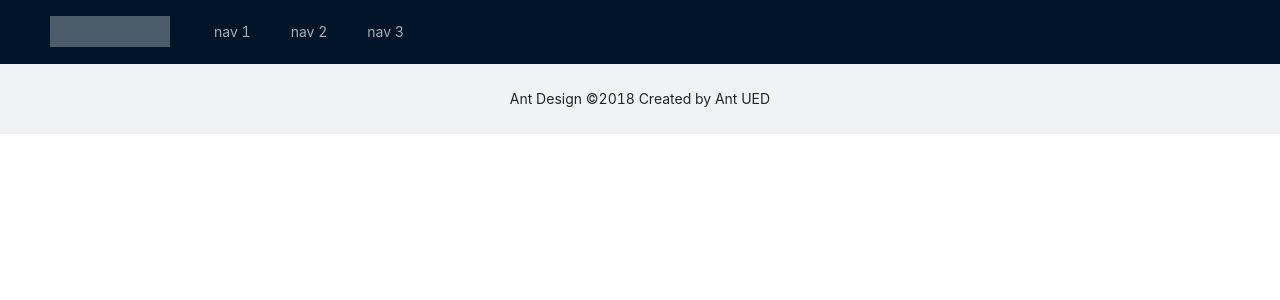
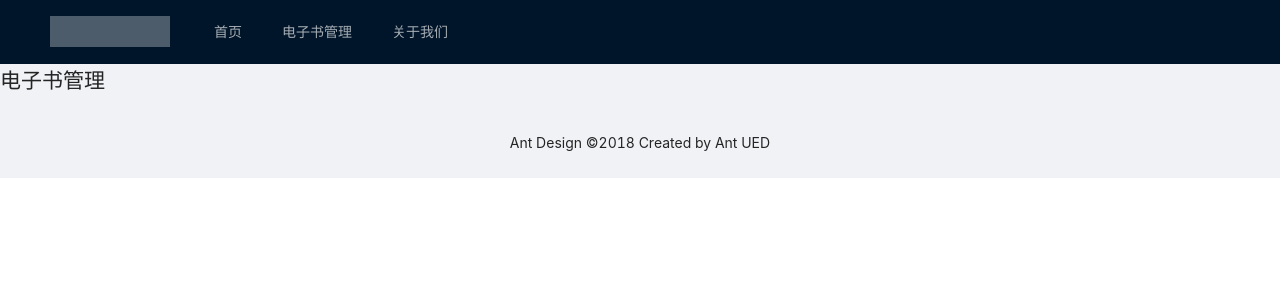
Before and after one commit to xiaozhang9966/wiki, a Vue app in the folder web/: page /admin/ebook in a window 1280 px wide. Shown: the top 300 px of the page. Built offline with nearby package versions, Linux system fonts and the light colour scheme; no server answers.

Commit message:
9.4 增加电子书管理页面 新页面开发：页面,路由,菜单

```diff
--- a/web/src/components/the-header.vue
+++ b/web/src/components/the-header.vue
@@ -7,9 +7,15 @@
 
         :style="{ lineHeight: '64px' }"
       >
-        <a-menu-item key="1">nav 1</a-menu-item>
-        <a-menu-item key="2">nav 2</a-menu-item>
-        <a-menu-item key="3">nav 3</a-menu-item>
+        <a-menu-item key="/">
+          <router-link to="/">首页</router-link>
+        </a-menu-item>
+        <a-menu-item key="/admin/ebook">
+          <router-link to="/admin/ebook">电子书管理</router-link>
+        </a-menu-item>
+        <a-menu-item key="/about">
+          <router-link to="/about">关于我们</router-link>
+        </a-menu-item>
       </a-menu>
   </a-layout-header>
 </template>
--- a/web/src/router/index.ts
+++ b/web/src/router/index.ts
@@ -1,6 +1,7 @@
 import { createRouter, createWebHistory, RouteRecordRaw } from 'vue-router'
 import Home from '../views/home.vue'
 import About from '../views/about.vue'
+import AdminEbook from '../views/admin/admin-ebook.vue'
 const routes: Array<RouteRecordRaw> = [
   {
     path: '/',
@@ -10,12 +11,17 @@
   {
     path: '/about',
     name: 'About',
-    component: About,
+    component: About
     // route level code-splitting
     // this generates a separate chunk (about.[hash].js) for this route
     // which is lazy-loaded when the route is visited.
     //component: () => import(/* webpackChunkName: "about" */ '../views/about.vue')
-  }
+  },
+  {
+    path: '/admin/ebook',
+    name: 'AdminEbook',
+    component: AdminEbook
+  },
 ]
 
 const router = createRouter({
--- /dev/null
+++ b/web/src/views/admin/admin-ebook.vue
@@ -0,0 +1,15 @@
+<template>
+  <div class="admin-ebook">
+    <h1>电子书管理</h1>
+  </div>
+</template>
+
+<script>
+export default {
+  name: "admin-ebook"
+}
+</script>
+
+<style scoped>
+
+</style>
```
